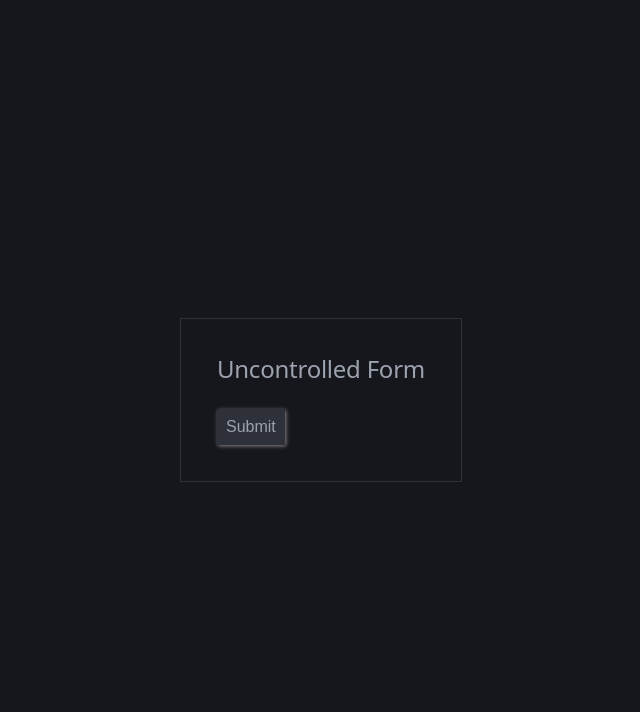
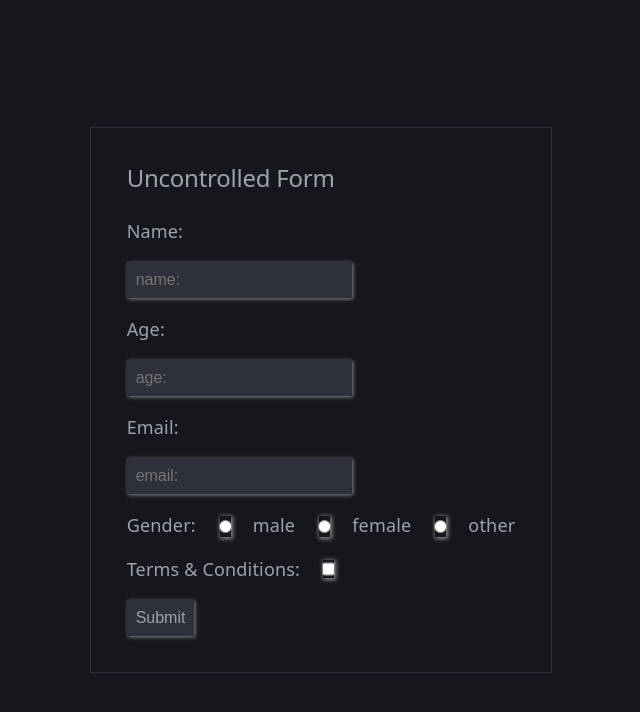
Before and after one commit to Nastya-Student/rss-react, a React (Vite) app in the folder forms/: page / in a window 1280 px wide. Both pictures are taken after a click on the button "U-Form". Shown: the top 712 px of the page, without its empty margins (319-959 px from the left). Built offline with nearby package versions, Linux system fonts and the light colour scheme.

Commit message:
feat: add input component

```diff
--- a/forms/src/App.css
+++ b/forms/src/App.css
@@ -176,3 +176,10 @@ input {
   background-color: var(--bg);
   border: 1px solid var(--border);
 }
+
+.radio-buttons {
+  display: flex;
+  width: fit-content;
+  flex-direction: row;
+  gap: 1rem;
+}
--- /dev/null
+++ b/forms/src/components/Input.tsx
@@ -0,0 +1,50 @@
+import type { JSX } from 'react/jsx-runtime';
+
+type InputProps = {
+  type: 'text' | 'email' | 'tel' | 'radio' | 'checkbox' | 'file' | 'url';
+  name: string;
+  initValue?: string | number | string[];
+  onChange: () => void;
+  placeholder?: string;
+  required?: boolean;
+  labelText: string;
+  checkedValue?: string;
+};
+
+export const Input = (props: InputProps): JSX.Element => {
+  return (
+    <>
+      <label htmlFor={props.name}>{props.labelText}</label>
+      {Array.isArray(props.initValue) ? (
+        props.initValue.map((value, index) => {
+          return (
+            <>
+              <input
+                key={index}
+                type="radio"
+                name={props.name}
+                id={props.name}
+                value={value}
+                onChange={props.onChange}
+                placeholder={props.placeholder}
+                checked={props.checkedValue === value}
+                className="radio-button"
+              ></input>
+              <div>{value}</div>
+            </>
+          );
+        })
+      ) : (
+        <input
+          type={props.type}
+          name={props.name}
+          id={props.name}
+          value={props.initValue}
+          onChange={props.onChange}
+          placeholder={props.placeholder}
+          required={props.required}
+        ></input>
+      )}
+    </>
+  );
+};
--- a/forms/src/features/forms/ReactHookForm.tsx
+++ b/forms/src/features/forms/ReactHookForm.tsx
@@ -1,6 +1,7 @@
 import type { JSX } from 'react/jsx-runtime';
 import { useAppDispatch } from '../../store/hooks';
 import { add } from '../../store/app.slice';
+import { Input } from '../../components/Input';
 
 export const ReactHookForm = (): JSX.Element => {
   const dispatch = useAppDispatch();
@@ -20,7 +21,61 @@ export const ReactHookForm = (): JSX.Element => {
       className="form-block react-hook-form"
     >
       <h2>React Hook Form</h2>
-      <input></input>
+      <Input
+        type={'text'}
+        name={'name'}
+        onChange={function (): void {
+          throw new Error('Function not implemented.');
+        }}
+        placeholder={'name:'}
+        required={true}
+        labelText={'Name:'}
+      ></Input>
+      <Input
+        type={'text'}
+        name={'age'}
+        onChange={function (): void {
+          throw new Error('Function not implemented.');
+        }}
+        placeholder={'age:'}
+        required={true}
+        labelText={'Age:'}
+      ></Input>
+      <Input
+        type={'email'}
+        name={'email'}
+        onChange={function (): void {
+          throw new Error('Function not implemented.');
+        }}
+        placeholder={'email:'}
+        required={true}
+        labelText={'Email:'}
+      ></Input>
+
+      <div className="radio-buttons">
+        <Input
+          type={'radio'}
+          name={'gender'}
+          initValue={['male', 'female', 'other']}
+          onChange={function (): void {
+            throw new Error('Function not implemented.');
+          }}
+          labelText={'Gender:'}
+        ></Input>
+      </div>
+
+      <div className="radio-buttons">
+        <Input
+          type={'checkbox'}
+          name={'terms'}
+          onChange={function (): void {
+            throw new Error('Function not implemented.');
+          }}
+          required={true}
+          labelText={' Terms & Conditions: '}
+        ></Input>
+      </div>
+
       <button>Submit</button>
     </form>
   );
--- a/forms/src/features/forms/UncontrolledForm.tsx
+++ b/forms/src/features/forms/UncontrolledForm.tsx
@@ -1,9 +1,80 @@
 import type { JSX } from 'react/jsx-runtime';
+import { useAppDispatch } from '../../store/hooks';
+import { add } from '../../store/app.slice';
+import { Input } from '../../components/Input';
 
 export const UncontrolledForm = (): JSX.Element => {
+  const dispatch = useAppDispatch();
+
   return (
-    <form onSubmit={() => {}} className="form-block uncontrolled-form">
+    <form
+      onSubmit={() => {
+        dispatch(
+          add({
+            name: '',
+            age: 0,
+            email: '',
+            gender: 'male',
+          })
+        );
+      }}
+      className="form-block uncontrolled-form"
+    >
       <h2>Uncontrolled Form</h2>
+      <Input
+        type={'text'}
+        name={'name'}
+        onChange={function (): void {
+          throw new Error('Function not implemented.');
+        }}
+        placeholder={'name:'}
+        required={true}
+        labelText={'Name:'}
+      ></Input>
+      <Input
+        type={'text'}
+        name={'age'}
+        onChange={function (): void {
+          throw new Error('Function not implemented.');
+        }}
+        placeholder={'age:'}
+        required={true}
+        labelText={'Age:'}
+      ></Input>
+      <Input
+        type={'email'}
+        name={'email'}
+        onChange={function (): void {
+          throw new Error('Function not implemented.');
+        }}
+        placeholder={'email:'}
+        required={true}
+        labelText={'Email:'}
+      ></Input>
+
+      <div className="radio-buttons">
+        <Input
+          type={'radio'}
+          name={'gender'}
+          initValue={['male', 'female', 'other']}
+          onChange={function (): void {
+            throw new Error('Function not implemented.');
+          }}
+          labelText={'Gender:'}
+        ></Input>
+      </div>
+
+      <div className="radio-buttons">
+        <Input
+          type={'checkbox'}
+          name={'terms'}
+          onChange={function (): void {
+            throw new Error('Function not implemented.');
+          }}
+          required={true}
+          labelText={' Terms & Conditions: '}
+        ></Input>
+      </div>
       <button>Submit</button>
     </form>
   );
```
